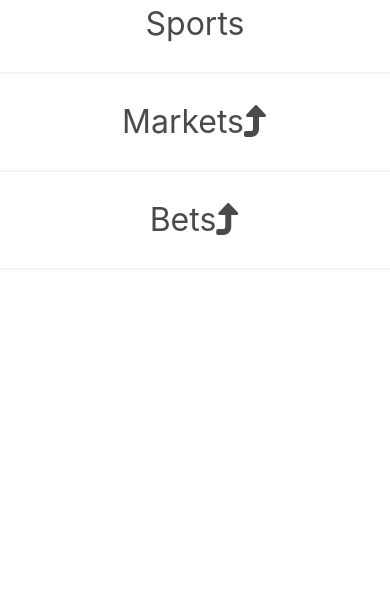
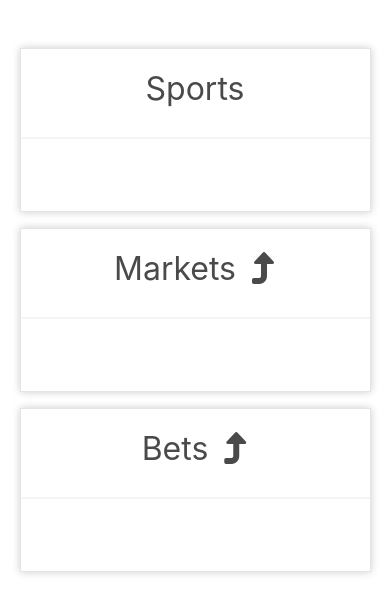
Before and after one commit to 8ru73u5/casino-winner-scanner, a Flask app: page /config/ in a window 390 px wide. Shown: the part 52-666 px from the top of the page. Run offline with Flask 2, Linux system fonts and the light colour scheme; data that the repository does not hold is empty; parts of the project's set-up code (start-up, migrations or seed data) failed here and were passed over; some libraries are stand-ins or nearby versions.

Commit message:
Add config page styling

```diff
--- a/static/style/style.css
+++ b/static/style/style.css
@@ -1,3 +1,59 @@
+#filters {
+  display: flex;
+  justify-content: center;
+  flex-wrap: wrap;
+  margin: 3rem 0;
+  width: 100%; }
+  #filters .config-item-list {
+    padding: 1rem 0;
+    box-shadow: 0 0 0.5rem 0 rgba(0, 0, 0, 0.2);
+    border: 1px solid rgba(0, 0, 0, 0.1); }
+    #filters .config-item-list .config-navigator {
+      padding-left: .5em;
+      cursor: pointer; }
+    @media (max-width: 960px) {
+      #filters .config-item-list {
+        width: 90%;
+        margin-bottom: 1rem; }
+        #filters .config-item-list:last-of-type {
+          margin-bottom: 0; } }
+    @media (min-width: 960px) {
+      #filters .config-item-list {
+        width: 30%;
+        margin-right: 1rem; }
+        #filters .config-item-list:last-of-type {
+          margin-right: 0; } }
+    #filters .config-item-list ul {
+      overflow-y: auto; }
+      @media (max-width: 960px) {
+        #filters .config-item-list ul {
+          min-height: 2rem;
+          max-height: 75vh; } }
+      @media (min-width: 960px) {
+        #filters .config-item-list ul {
+          height: 75vh; } }
+    #filters .config-item-list li {
+      padding: 10px;
+      margin: 5px;
+      border-radius: 5px; }
+      #filters .config-item-list li span {
+        display: flex;
+        align-items: center; }
+      #filters .config-item-list li input[type=number] {
+        width: -moz-available;
+        width: -webkit-fill-available; }
+        #filters .config-item-list li input[type=number][readonly] {
+          background-color: rgba(237, 41, 57, 0.2); }
+      #filters .config-item-list li input[type=checkbox] {
+        margin: auto; }
+      #filters .config-item-list li.selectable span {
+        cursor: pointer; }
+      #filters .config-item-list li.selectable:hover {
+        background-color: lightsteelblue; }
+      #filters .config-item-list li.selectable.active {
+        background-color: lightgreen;
+        font-weight: bold; }
+
 #notifications-container {
   padding: 0 1rem;
   margin-bottom: 3rem; }
--- a/static/style/style.scss
+++ b/static/style/style.scss
@@ -8,6 +8,98 @@ $uptimeLong: #9370db;
 $dangerRed: #ed2939;
 
 $desktop: 960px;
+
+
+#filters {
+  display: flex;
+  justify-content: center;
+  flex-wrap: wrap;
+
+  margin: 3rem 0;
+  width: 100%;
+
+  .config-item-list {
+    .config-navigator {
+      padding-left: .5em;
+      cursor: pointer;
+    }
+
+    padding: 1rem 0;
+    box-shadow: 0 0 .5rem 0 rgba(0, 0, 0, 0.2);
+    border: 1px solid rgba(0, 0, 0, 0.1);
+
+    @media (max-width: $desktop) {
+      width: 90%;
+      margin-bottom: 1rem;
+
+      &:last-of-type {
+        margin-bottom: 0;
+      }
+    }
+
+    @media (min-width: $desktop) {
+      width: 30%;
+      margin-right: 1rem;
+
+      &:last-of-type {
+        margin-right: 0;
+      }
+    }
+
+    ul {
+      @media (max-width: $desktop) {
+        min-height: 2rem;
+        max-height: 75vh;
+      }
+
+      @media (min-width: $desktop) {
+        height: 75vh;
+      }
+
+      overflow-y: auto;
+    }
+
+    li {
+      padding: 10px;
+      margin: 5px;
+      border-radius: 5px;
+
+      span {
+        display: flex;
+        align-items: center;
+      }
+
+      //noinspection CssInvalidPropertyValue
+      input[type=number] {
+        width: -moz-available;
+        width: -webkit-fill-available;
+
+        &[readonly] {
+          background-color: rgba(237, 41, 57, 0.2);
+        }
+      }
+
+      input[type=checkbox] {
+        margin: auto;
+      }
+
+      &.selectable {
+        span {
+          cursor: pointer;
+        }
+
+        &:hover {
+          background-color: lightsteelblue;
+        }
+
+        &.active {
+          background-color: lightgreen;
+          font-weight: bold;
+        }
+      }
+    }
+  }
+}
 
 
 #notifications-container {
```
